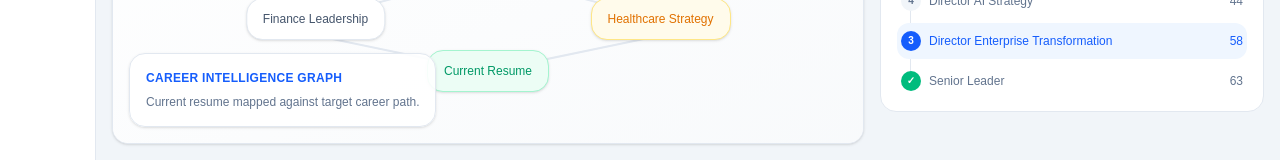
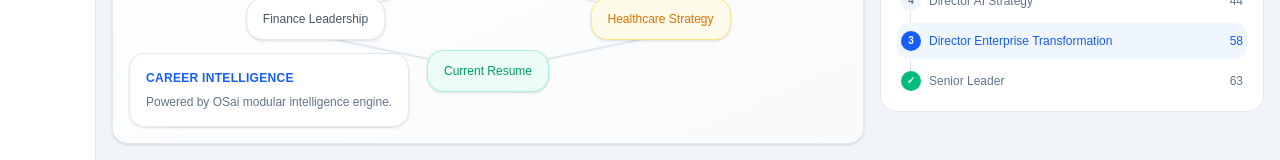
Before and after one commit to OrbitSystemsAi/career-pivot, a Next.js app: page / in a window 1280 px wide. Shown: the part 400-560 px from the top of the page. Built offline with nearby package versions, Linux system fonts and the light colour scheme.

Commit message:
Connect shell panels to active module registry

```diff
--- /dev/null
+++ b/core/modules/getActiveModule.ts
@@ -0,0 +1,6 @@
+import { activeModule } from "@/core/state/activeModule";
+import { moduleRegistry } from "@/core/registry/moduleRegistry";
+
+export function getActiveModule() {
+  return moduleRegistry[activeModule.id as keyof typeof moduleRegistry];
+}
--- a/core/shell/panels/D3VisualizationPanel.tsx
+++ b/core/shell/panels/D3VisualizationPanel.tsx
@@ -1,16 +1,21 @@
-import CareerGraph from "@/modules/career/components/CareerGraph";
+import { getActiveModule } from "@/core/modules/getActiveModule";
 
 export default function D3VisualizationPanel() {
+  const module = getActiveModule();
+
+  const Visualization = module.panels.visualization;
+
   return (
     <div className="relative flex flex-1 overflow-hidden bg-gradient-to-br from-white to-slate-50">
-      <CareerGraph />
+      <Visualization />
 
       <div className="absolute bottom-4 left-4 rounded-2xl border border-slate-200 bg-white/90 p-4 shadow-sm">
         <div className="text-xs font-semibold uppercase tracking-wide text-blue-600">
-          Career Intelligence Graph
+          {module.name} Intelligence
         </div>
+
         <div className="mt-2 text-xs text-slate-500">
-          Current resume mapped against target career path.
+          Powered by OSai modular intelligence engine.
         </div>
       </div>
     </div>
--- a/core/shell/panels/D5BottomCenterPanel.tsx
+++ b/core/shell/panels/D5BottomCenterPanel.tsx
@@ -1,5 +1,9 @@
-import CareerSuggestions from "@/modules/career/components/CareerSuggestions";
+import { getActiveModule } from "@/core/modules/getActiveModule";
 
 export default function D5BottomCenterPanel() {
-  return <CareerSuggestions />;
+  const module = getActiveModule();
+
+  const Panel = module.panels.bottomCenter;
+
+  return <Panel />;
 }
--- a/core/shell/panels/D5BottomLeftPanel.tsx
+++ b/core/shell/panels/D5BottomLeftPanel.tsx
@@ -1,5 +1,9 @@
-import CareerStrengths from "@/modules/career/components/CareerStrengths";
+import { getActiveModule } from "@/core/modules/getActiveModule";
 
 export default function D5BottomLeftPanel() {
-  return <CareerStrengths />;
+  const module = getActiveModule();
+
+  const Panel = module.panels.bottomLeft;
+
+  return <Panel />;
 }
--- a/core/shell/panels/D5BottomRightPanel.tsx
+++ b/core/shell/panels/D5BottomRightPanel.tsx
@@ -1,5 +1,9 @@
-import CareerWords from "@/modules/career/components/CareerWords";
+import { getActiveModule } from "@/core/modules/getActiveModule";
 
 export default function D5BottomRightPanel() {
-  return <CareerWords />;
+  const module = getActiveModule();
+
+  const Panel = module.panels.bottomRight;
+
+  return <Panel />;
 }
```
